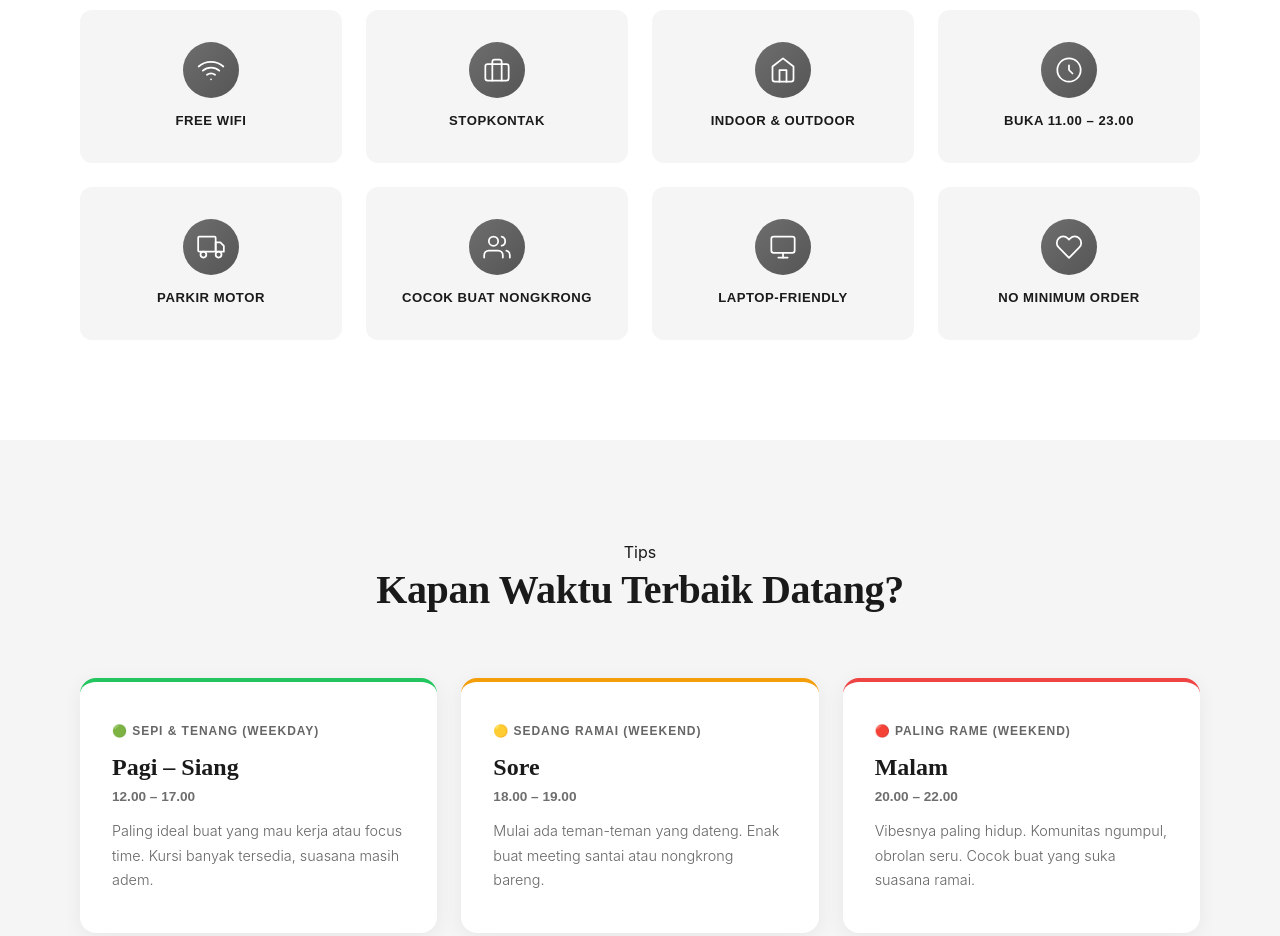
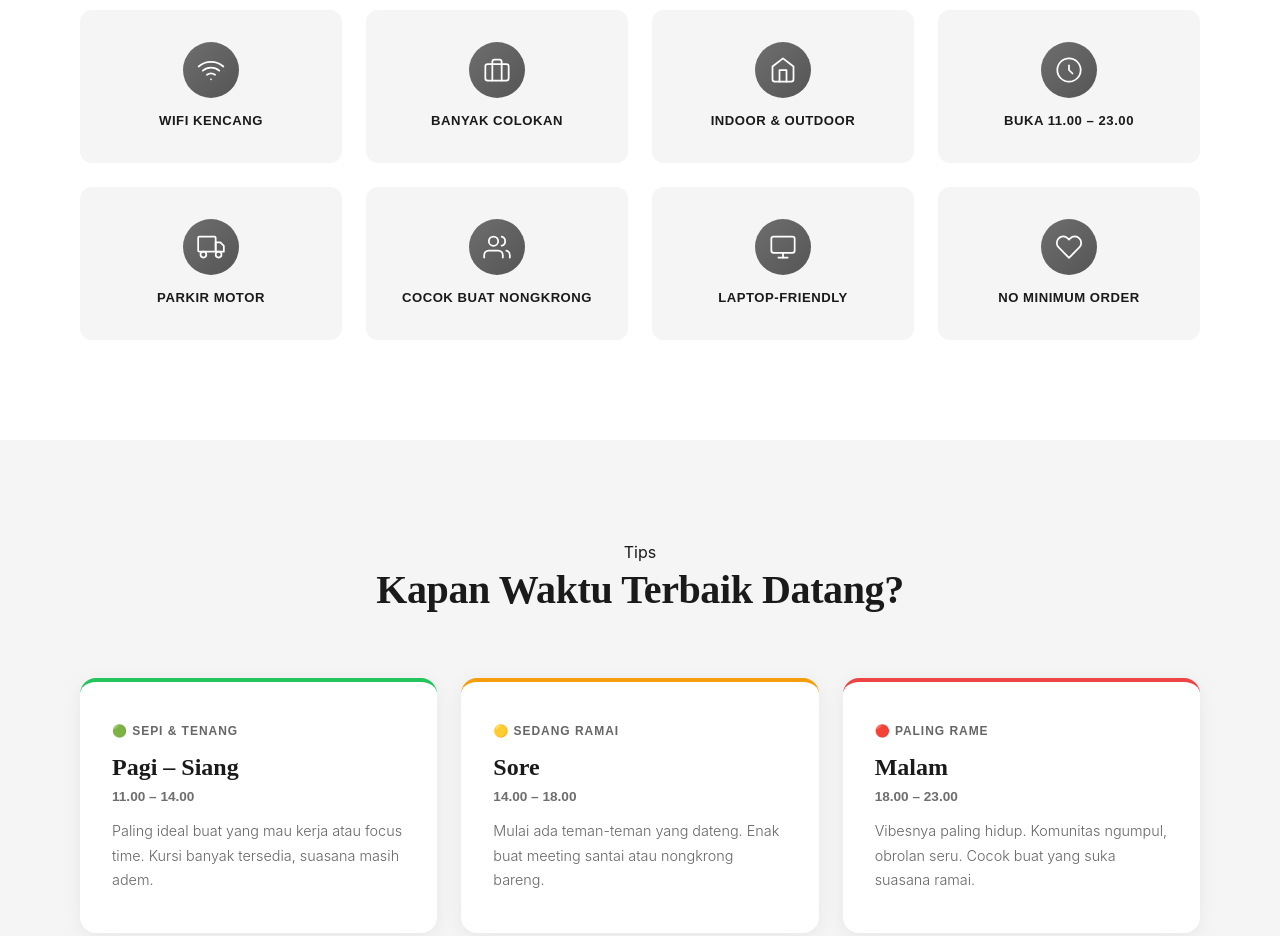
Before and after one commit to RexzyOfficial/Web-Saropah, an Eleventy site: page visit.html in a window 1280 px wide. Shown: the part 3077-4013 px from the top of the page. Built offline with nearby package versions, Linux system fonts and the light colour scheme; Eleventy itself is replaced by a stand-in of ours; files that its build step writes are made by us from their sources.

Commit message:
Update visit.html

```diff
--- a/visit.html
+++ b/visit.html
@@ -23,7 +23,7 @@
     <link rel="preconnect" href="https://fonts.googleapis.com">
     <link rel="preconnect" href="https://fonts.gstatic.com" crossorigin>
     <link rel="stylesheet" href="https://fonts.googleapis.com/css2?family=Cormorant+Garamond:wght@400;500;600;700&family=Inter:wght@300;400;500;600&family=Montserrat:wght@400;500;600&family=Playfair+Display:wght@400;500;600;700&display=swap">
-    <link rel="stylesheet" href="/assets/css/style.css">
+    <link rel="stylesheet" href="/assets/css/style.css?v=2">
     <link rel="stylesheet" href="/assets/css/responsive-fixes.css">
     <link rel="manifest" href="/manifest.json">
 
@@ -393,13 +393,13 @@
                     <div class="fasilitas-icon">
                         <svg xmlns="http://www.w3.org/2000/svg" width="28" height="28" viewBox="0 0 24 24" fill="none" stroke="currentColor" stroke-width="1.5" stroke-linecap="round" stroke-linejoin="round"><path d="M5 12.55a11 11 0 0 1 14.08 0"/><path d="M1.42 9a16 16 0 0 1 21.16 0"/><path d="M8.53 16.11a6 6 0 0 1 6.95 0"/><line x1="12" y1="20" x2="12.01" y2="20"/></svg>
                     </div>
-                    <span>Free WiFi</span>
+                    <span>WiFi Kencang</span>
                 </div>
                 <div class="fasilitas-item">
                     <div class="fasilitas-icon">
                         <svg xmlns="http://www.w3.org/2000/svg" width="28" height="28" viewBox="0 0 24 24" fill="none" stroke="currentColor" stroke-width="1.5" stroke-linecap="round" stroke-linejoin="round"><rect x="2" y="7" width="20" height="14" rx="2"/><path d="M16 21V5a2 2 0 0 0-2-2h-4a2 2 0 0 0-2 2v16"/></svg>
                     </div>
-                    <span>Stopkontak</span>
+                    <span>Banyak Colokan</span>
                 </div>
                 <div class="fasilitas-item">
                     <div class="fasilitas-icon">
@@ -450,21 +450,21 @@
             </div>
             <div class="waktu-grid fade-in">
                 <div class="waktu-card waktu-quiet">
-                    <div class="waktu-badge">🟢 Sepi & Tenang (Weekday)</div>
+                    <div class="waktu-badge">🟢 Sepi & Tenang</div>
                     <h3>Pagi – Siang</h3>
-                    <p class="waktu-time">12.00 – 17.00</p>
+                    <p class="waktu-time">11.00 – 14.00</p>
                     <p>Paling ideal buat yang mau kerja atau focus time. Kursi banyak tersedia, suasana masih adem.</p>
                 </div>
                 <div class="waktu-card waktu-medium">
-                    <div class="waktu-badge">🟡 Sedang Ramai (Weekend)</div>
+                    <div class="waktu-badge">🟡 Sedang Ramai</div>
                     <h3>Sore</h3>
-                    <p class="waktu-time">18.00 – 19.00</p>
+                    <p class="waktu-time">14.00 – 18.00</p>
                     <p>Mulai ada teman-teman yang dateng. Enak buat meeting santai atau nongkrong bareng.</p>
                 </div>
                 <div class="waktu-card waktu-busy">
-                    <div class="waktu-badge">🔴 Paling Rame (Weekend)</div>
+                    <div class="waktu-badge">🔴 Paling Rame</div>
                     <h3>Malam</h3>
-                    <p class="waktu-time">20.00 – 22.00</p>
+                    <p class="waktu-time">18.00 – 23.00</p>
                     <p>Vibesnya paling hidup. Komunitas ngumpul, obrolan seru. Cocok buat yang suka suasana ramai.</p>
                 </div>
             </div>
```
